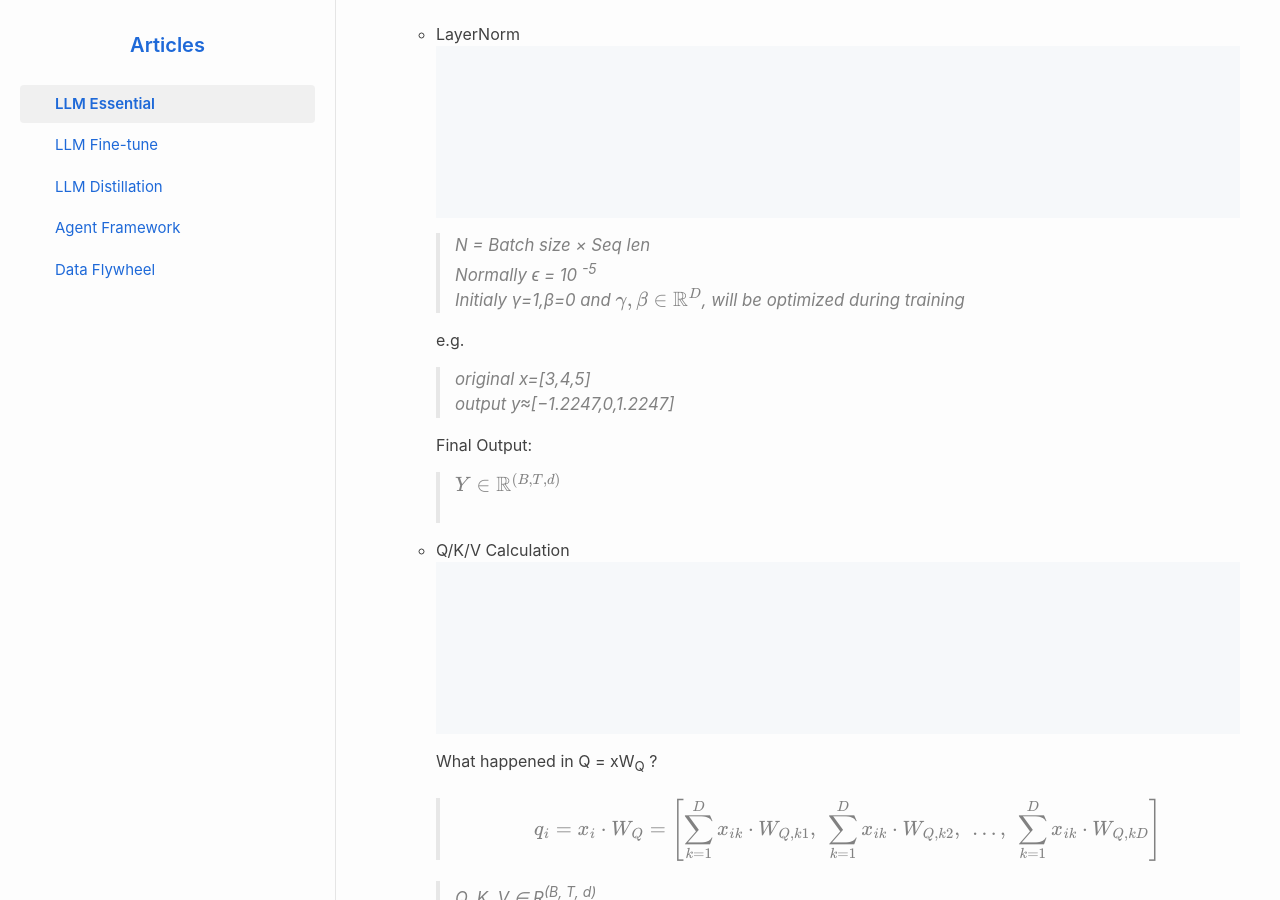
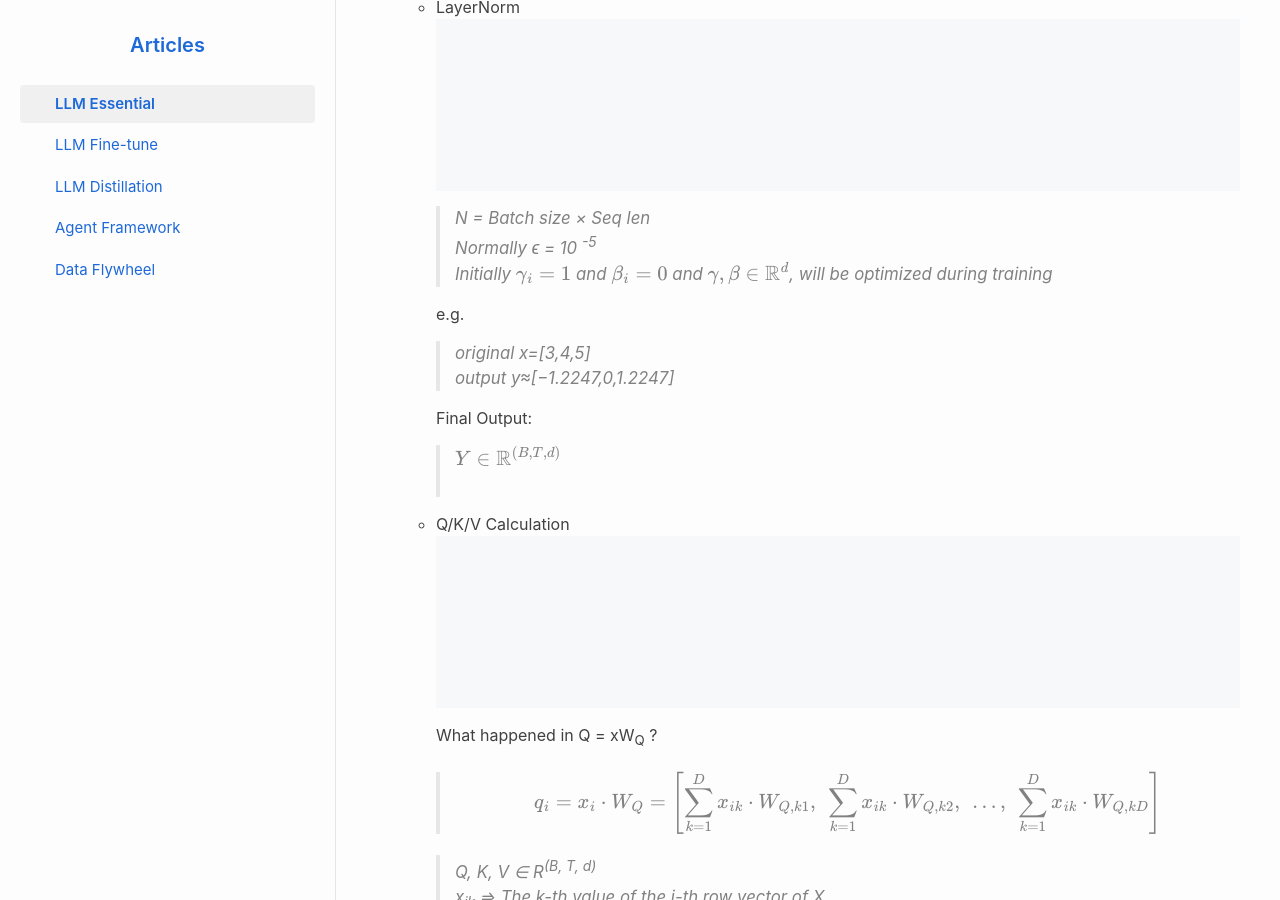
Before and after one commit to ChrisZhu2050/chriszhu2050.github.io, a Jekyll site: the page built from index.md, in a window 1280 px wide and 900 px high, scrolled down 13114 px. Built offline with Jekyll 4.4.1, drawn with Linux system fonts in a browser that asks for light colours; nearby versions of some CDN libraries; formulas are drawn with MathJax 3.

Commit message:
Update index.md

````diff
--- a/index.md
+++ b/index.md
@@ -343,7 +343,7 @@ graph LR
                 `")
           ```
 
-        > $$\text{score}(a, b) = \frac{\text{freq}(a, b)}{\text{freq}(a) \times \text{freq}(b)}$$
+        > $\text{score}(a, b) = \frac{\text{freq}(a, b)}{\text{freq}(a) \times \text{freq}(b)}$
 
           > Used in BERT (Encoder Only).
           Advantage in search / RAG /Edge LLM(Size is smaller)
@@ -618,7 +618,7 @@ graph LR
 
           > N = Batch size × Seq len
           Normally ϵ = 10 <sup>-5</sup>
-          Initialy γ=1,β=0 and $γ,β \in \mathbb R^{D}$, will be optimized during training
+          Initially $γ_i=1$ and $β_i=0$ and $γ,β \in \mathbb R^{d}$, will be optimized during training
 
           e.g.
          > original x=[3,4,5]
````
